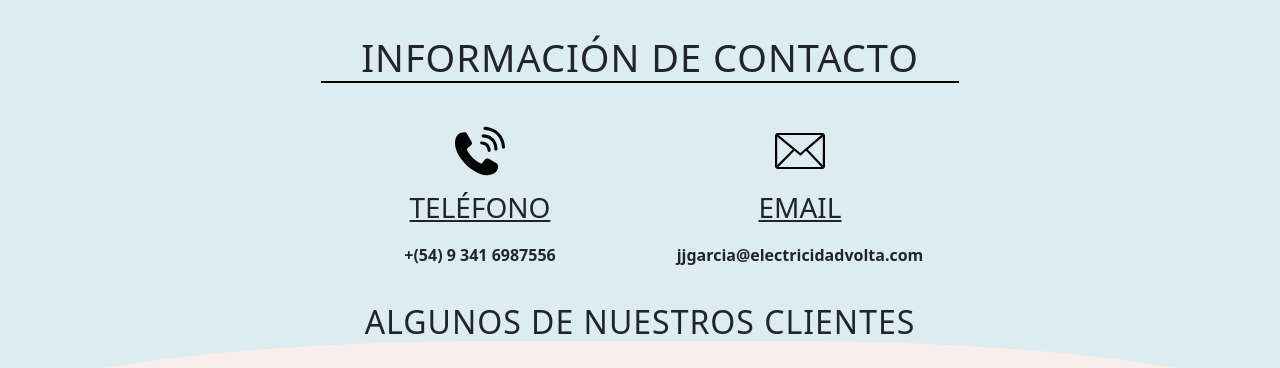
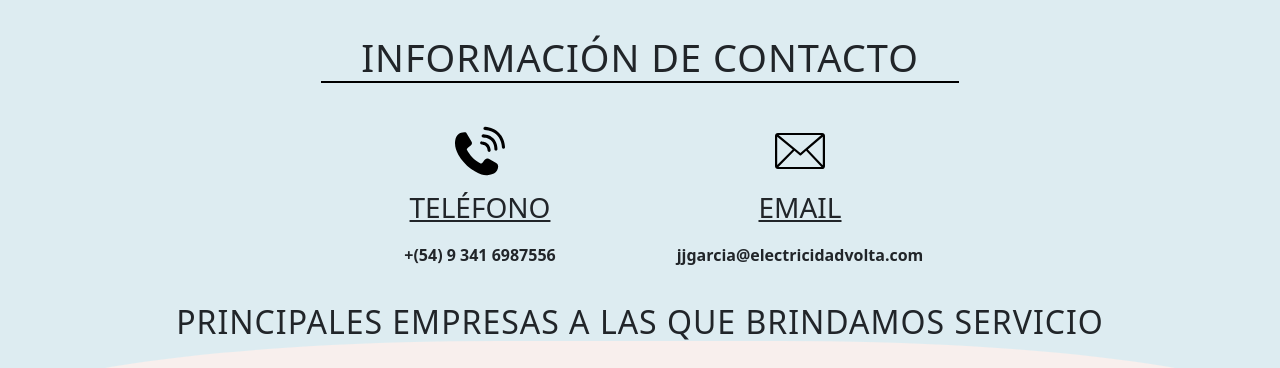
Before and after one commit to jeronimogarcia/ProyectoVolta, a website: page pages/contactos.html in a window 1280 px wide. Shown: the part 188-556 px from the top of the page. Drawn offline with nearby package versions, Linux system fonts and the light colour scheme; files whose address does not match are found by name.

Commit message:
Titulo Contactos

```diff
--- a/pages/contactos.html
+++ b/pages/contactos.html
@@ -59,7 +59,7 @@
         </div>
       </section>
       <div>
-        <h2 class="titulo__h3">Algunos de nuestros clientes</h2>
+        <h2 class="titulo__h3">Principales empresas a las que brindamos servicio</h2>
       </div>
       <section class="cliente__container">
         <div class="cliente__subcontainer">
```
